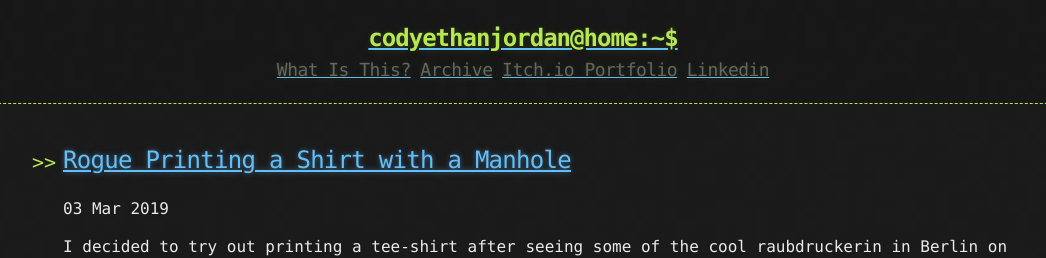
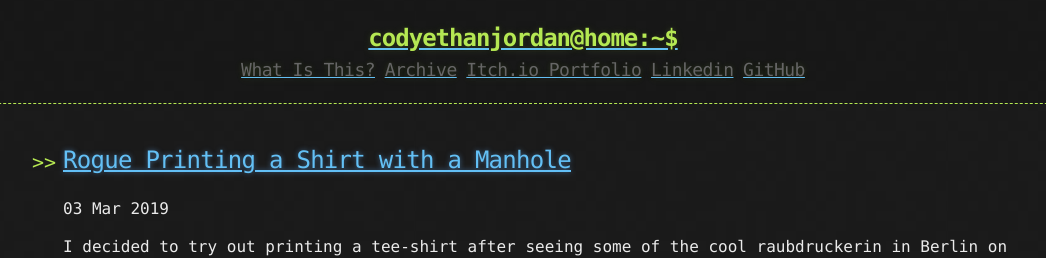
Before and after one commit to CodyEthanJordan/CodyEthanJordan.github.io, a Jekyll site: the page built from index.html, in a window 1280 px wide. Shown: the top 258 px of the page, without its empty margins (117-1163 px from the left). Built offline with Jekyll 4.4.1, drawn with Linux system fonts in a browser that asks for light colours; the list of posts is cut into pages by our own code.

Commit message:
adding github link to header

```diff
--- a/_includes/links.html
+++ b/_includes/links.html
@@ -2,4 +2,5 @@
 <a href="{{ "/archive" | prepend: site.baseurl | replace: '//', '/' }}"><h2 class="header-link">Archive</h2></a>
 <a href="https://codyethanjordan.itch.io/"><h2 class="header-link">Itch.io Portfolio</h2></a>
 <a href="https://www.linkedin.com/in/codyethanjordan/"><h2 class="header-link">Linkedin</h2></a>
+<a href="https://github.com/CodyEthanJordan"><h2 class="header-link">GitHub</h2></a>
 <!--<a href="{{ "/atom.xml" | prepend: site.baseurl | replace: '//', '/' }}"><h2 class="header-link">RSS</h2></a>-->
```
